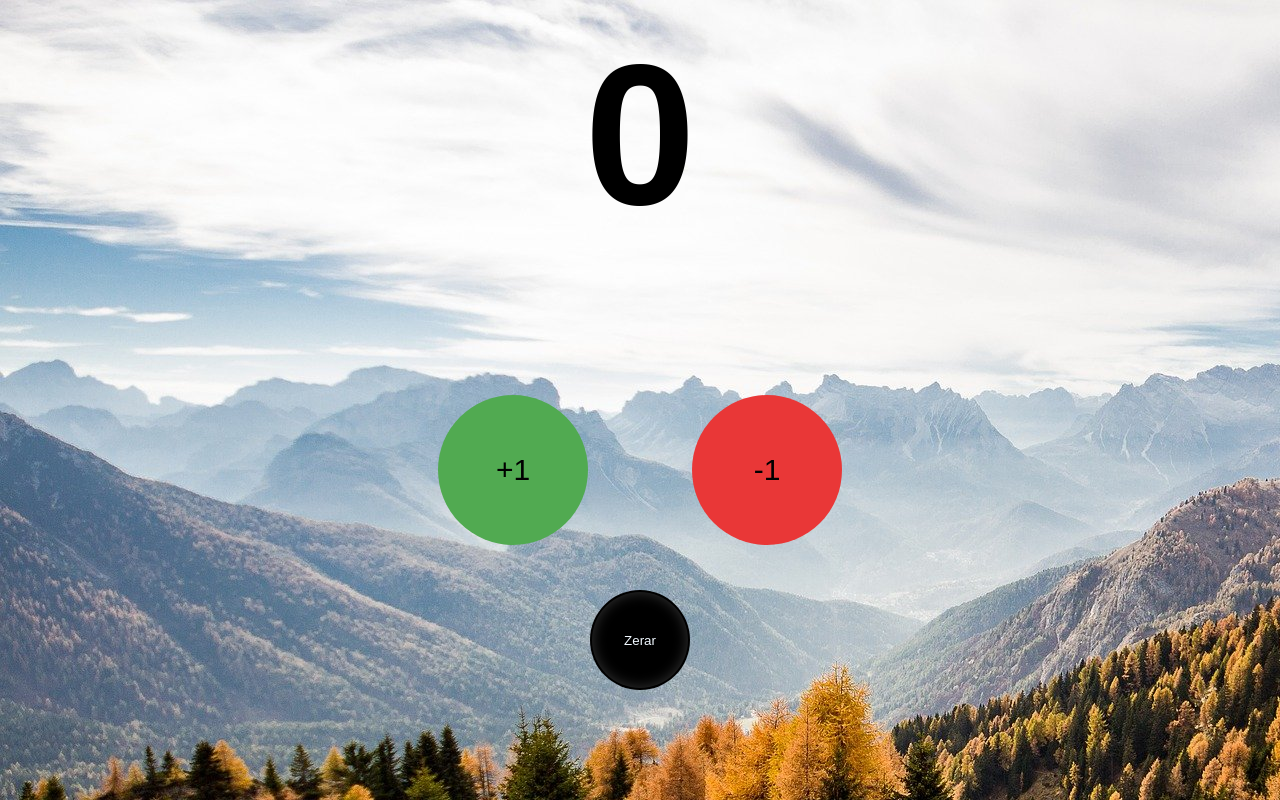
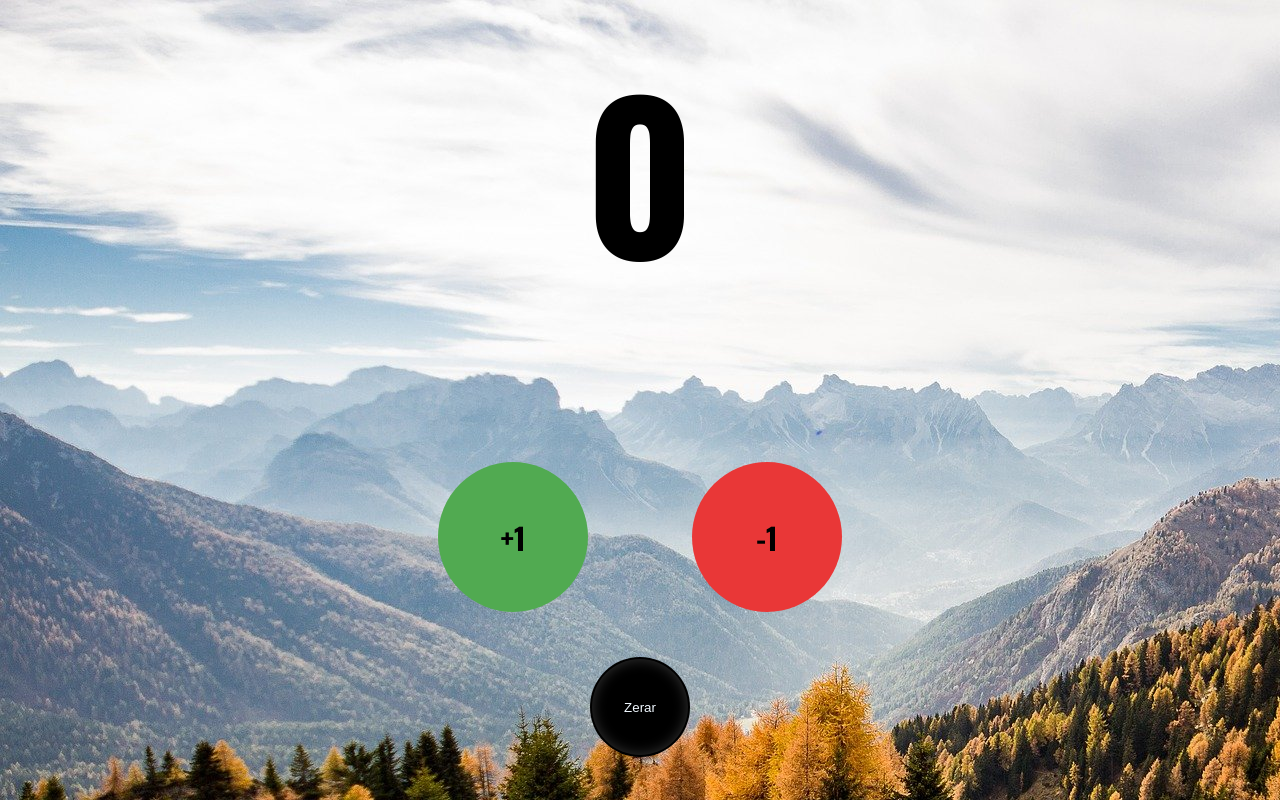
Before and after one commit to GabrielVian/Contador, a plain HTML site: page index.html in a window 1280 px wide. Drawn offline with nearby package versions, Linux system fonts and the light colour scheme.

Commit message:
Update index.html

```diff
--- a/index.html
+++ b/index.html
@@ -4,6 +4,7 @@
     <meta charset="UTF-8">
     <meta name="viewport" content="width=device-width, initial-scale=1.0">
     <title>Contador de Clicks</title>
+    <link href="https://fonts.googleapis.com/css2?family=Oswald:wght@700&display=swap" rel="stylesheet">
     <link rel="stylesheet" href="styles.css">
 </head>
 <body>
```
